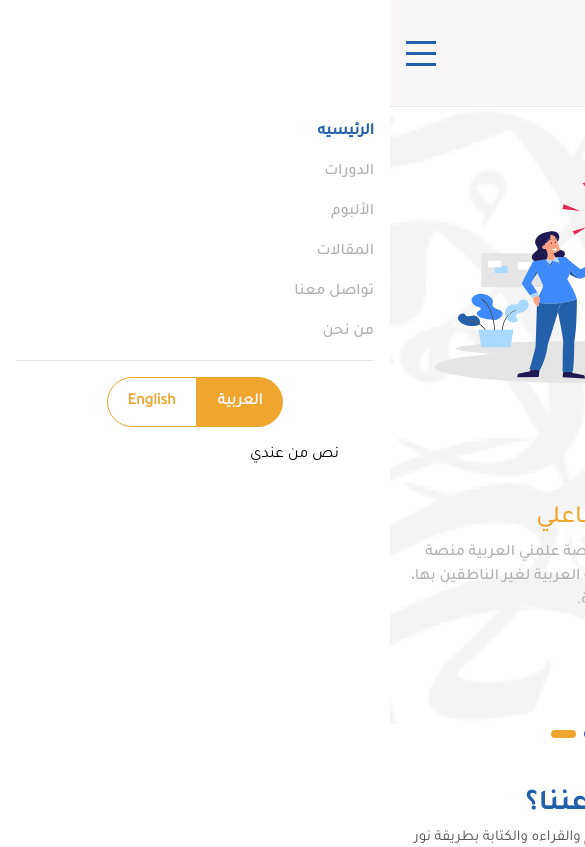
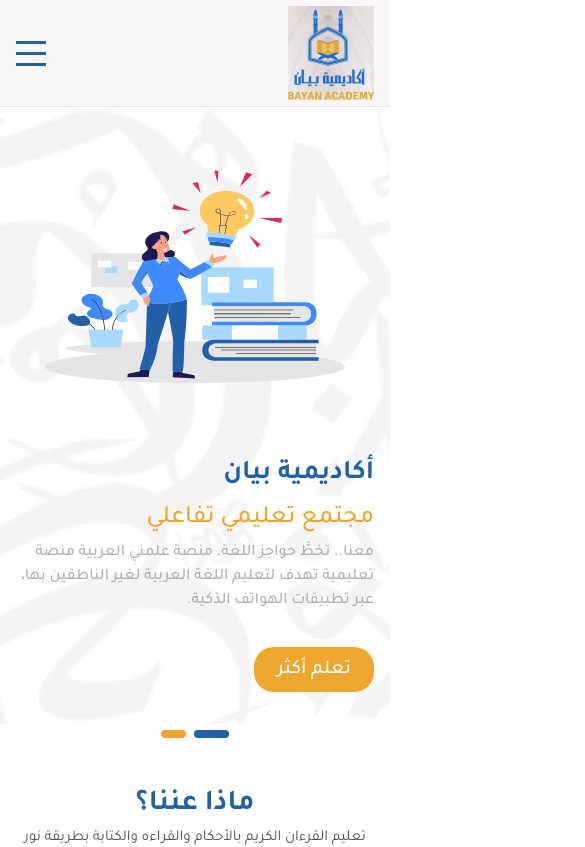
Before and after one commit to SavvyHost/bayan-next, a Next.js app: page / in a window 390 px wide. Shown: the top 847 px of the page, 585 px wide, since content can reach past the window. Built offline with nearby package versions, Linux system fonts and the light colour scheme.

Commit message:
Home page finished

```diff
--- a/app/globals.css
+++ b/app/globals.css
@@ -118,6 +118,10 @@ body,
   @apply transition-all duration-300 ease-in-out delay-500 rotate-45;
 }
 
+:is(:where([dir='rtl']) .navbar .nav-contain) {
+  @apply !duration-500;
+}
+
 .navbar .hamburger.active .line:nth-child(1) {
   @apply translate-y-[6.5px];
 }
@@ -141,7 +145,7 @@ body,
   }
 
   .navbar .nav-contain {
-    @apply w-full absolute z-50 h-[100vh] top-[110px] overflow-y-scroll left-[-100%] bg-white flex-col justify-start py-[10px] pl-[20px] transition-all duration-300 ease-linear rtl:left-[-100%] rtl:right-[unset] rtl:transition-all;
+    @apply w-full absolute z-50 h-[100vh] top-[110px] overflow-y-scroll left-[-100%] bg-white flex-col justify-start py-[10px] pl-[20px] transition-all duration-300 ease-linear rtl:left-[unset] rtl:right-[-100%] rtl:transition-all;
   }
 
   .navbar .nav-contain.active-nav {
@@ -225,14 +229,19 @@ body,
 .footer-section {
   width: 100%;
   position: relative;
-  background: url('/assets/images/patternfooter.png') center/cover repeat-x;
   z-index: 9;
   overflow: hidden;
+  animation: movePatternX 55s linear infinite;
 }
 
 @media (min-width: 768px) {
   .footer-section {
-    animation: movePatternX 55s linear infinite;
+    background: url('/assets/images/patternfooter.png') center/cover repeat-x;
+  }
+
+  .footer-section::before {
+    opacity: 0.6 !important;
+    background-color: #2260aa !important;
   }
 }
 
@@ -241,8 +250,8 @@ body,
   position: absolute;
   width: 100%;
   height: 100%;
-  background-color: #2260aa;
-  opacity: 0.6;
+  background-color: var(--primary);
+  opacity: 1;
   z-index: -1;
 }
 /* End Footer Section */
--- a/components/molecules/Join us/JoinUs.tsx
+++ b/components/molecules/Join us/JoinUs.tsx
@@ -4,7 +4,7 @@ import React from 'react';
 
 const JoinUs = () => {
   return (
-    <div className='bg-[#192E51] rounded-[8px] py-[33px] px-[22px]'>
+    <div className='bg-[#192E51] rounded-[8px] py-[33px] px-[22px] w-[450px] lg:w-[unset] h-max'>
       <h5 className='text-white text-[24px] font-[TajawalMedium,sans-serif] mb-[13px]'>
         إنضم الان
       </h5>
--- a/components/organisms/Footer/Footer.tsx
+++ b/components/organisms/Footer/Footer.tsx
@@ -1,17 +1,18 @@
 import PhoneIcon from '@/components/atoms/icons/PhoneIcon';
 import JoinUs from '@/components/molecules/Join us/JoinUs';
 import Image from 'next/image';
+import Link from 'next/link';
 import React from 'react';
 
 const Footer = () => {
   return (
     <div className='footer-section min-h-[450px]'>
-      <div className='container my-[5rem] flex flex-col gap-8'>
-        <div className='col-span-3'>
+      <div className='container my-[3rem] md:my-[5rem] flex flex-col xs:grid xs:grid-cols-10 sm:!grid-cols-9 lg:!grid-cols-10 gap-10 xl:gap-20'>
+        <div className='col-span-3 xs:col-span-10 sm:!col-span-9 lg:!col-span-4 flex justify-center'>
           <JoinUs />
         </div>
 
-        <div className='col-span-2'>
+        <div className=' col-span-2 xs:col-span-5 sm:!col-span-3  lg:!col-span-2 '>
           <h6 className='text-secondary text-[24px] font-[TajawalMedium,sans-serif] font-bold mb-6'>
             تواصل معنا
           </h6>
@@ -31,45 +32,54 @@ const Footer = () => {
           </ul>
         </div>
 
-        <div className='col-span-2'>
+        <div className='col-span-2 xs:col-span-5 sm:!col-span-3  lg:!col-span-2 '>
           <h6 className='text-secondary text-[24px] font-[TajawalMedium,sans-serif] font-bold mb-6'>
             الصفحات
           </h6>
           <ul className='flex flex-col gap-4'>
             <li className='font-[TajawalMedium,sans-serif] text-white flex items-center justify-start gap-[12px]'>
-              الرئيسية
+              <Link href='/'>الرئيسية</Link>
             </li>
             <li className='font-[TajawalMedium,sans-serif] text-white flex items-center justify-start gap-[12px]'>
-              الدورات
+              <Link href='/courses'>الدورات</Link>
             </li>
             <li className='font-[TajawalMedium,sans-serif] text-white flex items-center justify-start gap-[12px]'>
-              الألبوم
+              <Link href='/albums'>الألبوم</Link>
             </li>
             <li className='font-[TajawalMedium,sans-serif] text-white flex items-center justify-start gap-[12px]'>
-              ماذا عنا
+              <Link href='/about-us'>ماذا عنا</Link>
             </li>
             <li className='font-[TajawalMedium,sans-serif] text-white flex items-center justify-start gap-[12px]'>
-              تواصل معنا
+              <Link href='/contact-us'>تواصل معنا</Link>
             </li>
           </ul>
         </div>
 
-        <div className='col-span-2'>
+        <div className='col-span-2 xs:col-span-5 sm:!col-span-3  lg:!col-span-2 '>
           <h6 className='text-secondary text-[24px] font-[TajawalMedium,sans-serif] font-bold mb-6'>
             الروابط الهامه
           </h6>
           <ul className='flex flex-col gap-4'>
             <li className='font-[TajawalMedium,sans-serif] text-white flex items-center justify-start gap-[12px]'>
-              0102347890
+              <Link href='/'>الرابط الاول</Link>
             </li>
             <li className='font-[TajawalMedium,sans-serif] text-white flex items-center justify-start gap-[12px]'>
-              البريد الإلكتروني
+              <Link href='/'>الرابط الثاني</Link>
             </li>
             <li className='font-[TajawalMedium,sans-serif] text-white flex items-center justify-start gap-[12px]'>
-              الموقع
+              <Link href='/'>الرابط الثالث</Link>
             </li>
           </ul>
         </div>
+      </div>
+
+      {/* copyright */}
+
+      <hr className='border-[#f9f7f796] ' />
+      <div className='container flex justify-center items-center py-3'>
+        <h6 className='font-[TajawalMedium,sans-serif] text-white'>
+          جميع الحقوق محفوظة لموقعنا &copy; 2024
+        </h6>
       </div>
     </div>
   );
--- a/components/organisms/navbar/NavBar.tsx
+++ b/components/organisms/navbar/NavBar.tsx
@@ -52,7 +52,7 @@ const Navbar = () => {
               <SwitchLanguage />
             </div>
             <div className='w-full hidden xs:!justify-start  justify-center tablet:flex tablet:mt-4 '>
-              <div className='tablet:w-[18rem]'>نص من عندي</div>
+              {/* <div className='tablet:w-[18rem]'>نص من عندي</div> */}
             </div>
           </div>
 
```
